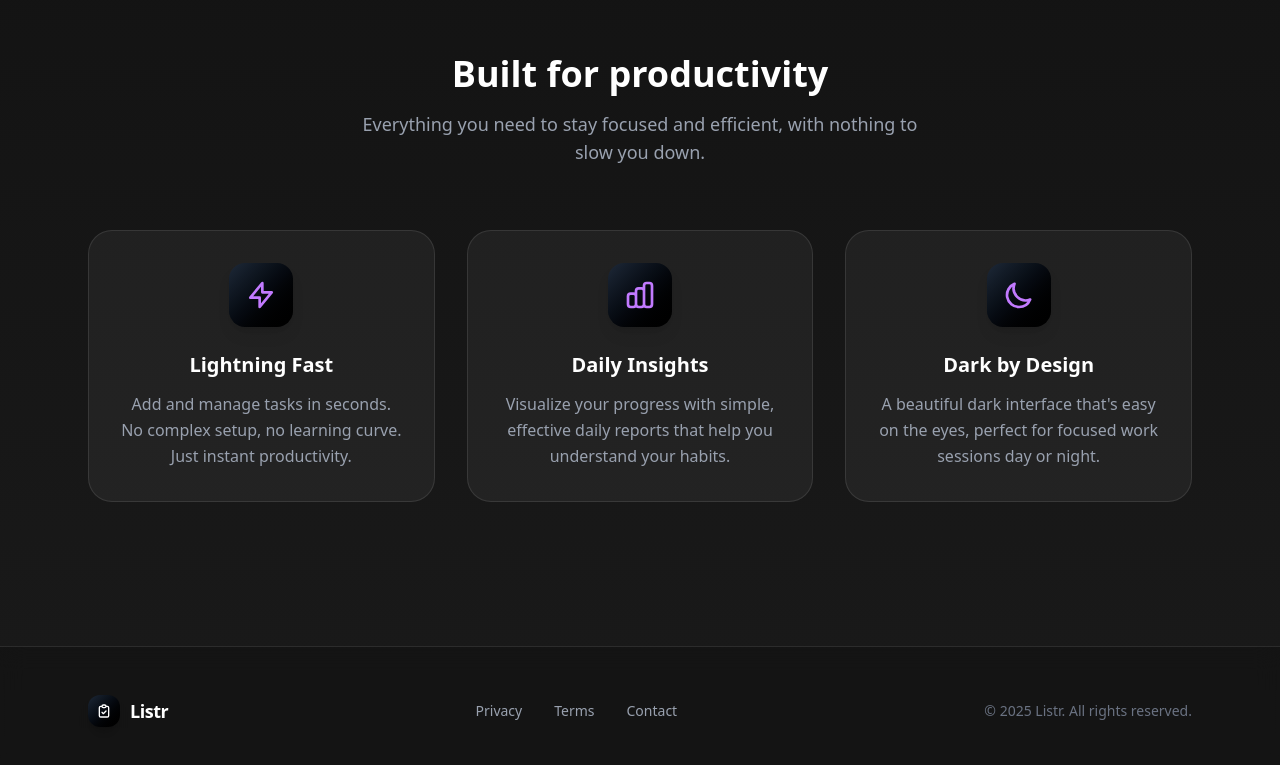
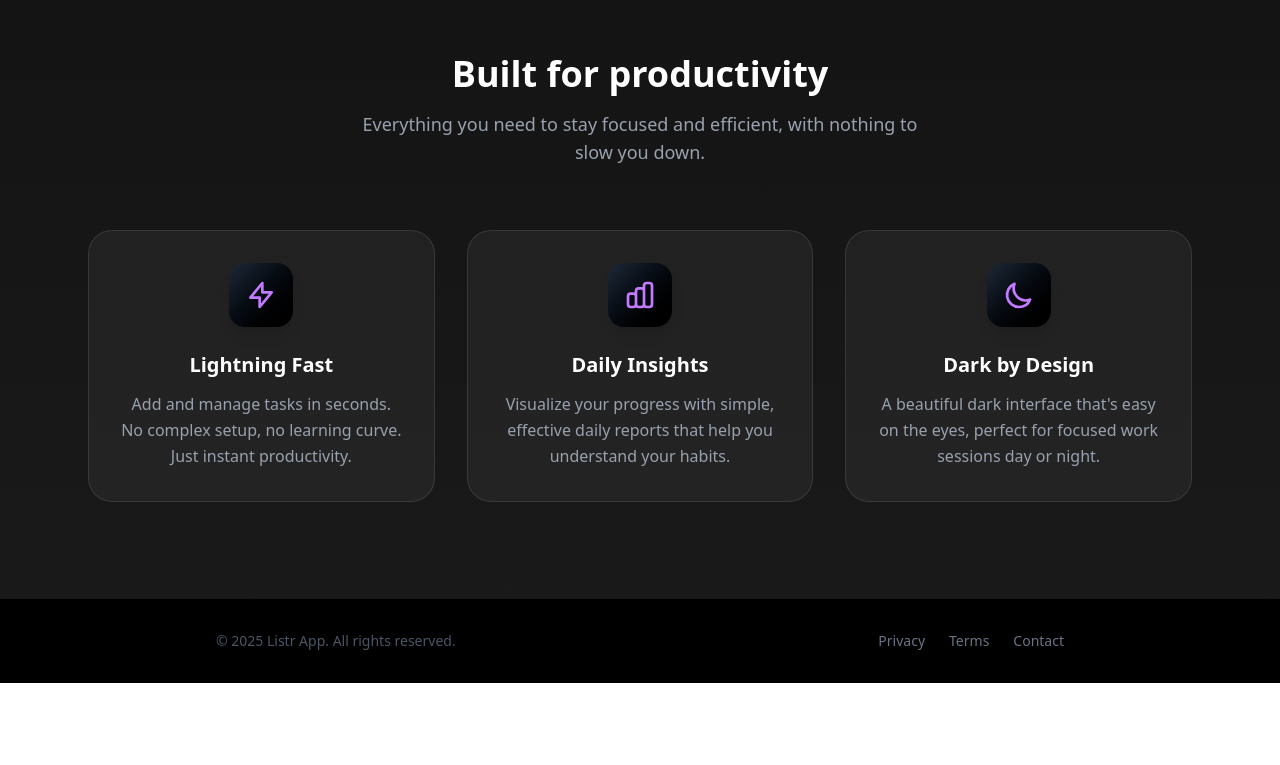
Before and after one commit to iamloouis/Listr-App, a React (Vite) app: page / in a window 1280 px wide. Shown: the part 1231-1996 px from the top of the page. After the commit the page ends 1914 px from the top, so only its background shows below. Built offline with nearby package versions, Linux system fonts and the light colour scheme; the HTML template or start-up script is replaced by a standard one.

Commit message:
Footer edits

```diff
--- a/src/components/Contact.jsx
+++ b/src/components/Contact.jsx
@@ -95,22 +95,16 @@ export default function Contact({ onOpenAuth, onNavigate }) {
         )}
       </div>
 
-      {/* --- FOOTER --- */}
-      <footer className="border-t border-white/10 py-12 mt-auto bg-black/20 backdrop-blur-md">
-          <div className="max-w-6xl mx-auto px-6 flex flex-col md:flex-row justify-between items-center gap-6">
-              <div className="flex items-center gap-2.5">
-                  <div className="w-8 h-8 bg-gradient-to-br from-gray-800 to-black rounded-xl flex items-center justify-center shadow-lg shadow-black/20 text-white font-bold">
-                    <svg className="w-4 h-4" fill="none" stroke="currentColor" viewBox="0 0 24 24"><path strokeLinecap="round" strokeLinejoin="round" strokeWidth="2" d="M9 5H7a2 2 0 00-2 2v12a2 2 0 002 2h10a2 2 0 002-2V7a2 2 0 00-2-2h-2M9 5a2 2 0 002 2h2a2 2 0 002-2M9 5a2 2 0 012-2h2a2 2 0 012 2m-6 9l2 2 4-4"/></svg>
-                  </div>
-                  <span className="text-lg font-bold tracking-tight text-white">Listr</span>
-              </div>
-              <div className="flex gap-8 text-sm font-medium text-gray-400">
-                <button onClick={() => onNavigate('privacy')} className="hover:text-white transition-colors">Privacy</button>
-                <button onClick={() => onNavigate('terms')} className="hover:text-white transition-colors">Terms</button>
-                <button onClick={() => onNavigate('contact')} className="hover:text-white transition-colors text-white">Contact</button>
-              </div>
-              <span className="text-gray-500 text-sm">© 2025 Listr. All rights reserved.</span>
-          </div>
+      {/* --- UNIFIED FOOTER --- */}
+      <footer className="w-full border-t border-neutral-900 py-8 mt-auto bg-black relative z-10">
+        <div className="max-w-4xl mx-auto px-6 flex flex-col md:flex-row justify-between items-center gap-4">
+            <p className="text-gray-600 text-sm">© 2025 Listr App. All rights reserved.</p>
+            <div className="flex gap-6 text-sm text-gray-500">
+                <button onClick={() => onNavigate('privacy')} className="hover:text-white transition">Privacy</button>
+                <button onClick={() => onNavigate('terms')} className="hover:text-white transition">Terms</button>
+                <button onClick={() => onNavigate('contact')} className="hover:text-white transition">Contact</button>
+            </div>
+        </div>
       </footer>
     </div>
   );
--- a/src/components/Dashboard.jsx
+++ b/src/components/Dashboard.jsx
@@ -4,12 +4,11 @@ import { supabase } from '../supabaseClient';
 import { AdapterDayjs } from '@mui/x-date-pickers/AdapterDayjs';
 import { LocalizationProvider } from '@mui/x-date-pickers/LocalizationProvider';
 import { StaticTimePicker } from '@mui/x-date-pickers/StaticTimePicker';
-import { useMediaQuery } from '@mui/material'; // <--- NEW IMPORT
+import { useMediaQuery } from '@mui/material';
 import dayjs from 'dayjs';
 
 export default function Dashboard({ user, onLogout, onNavigate }) {
   // --- RESPONSIVE CHECK ---
-  // Returns "true" if the screen is narrower than 768px (Mobile/Tablet)
   const isMobile = useMediaQuery('(max-width:768px)');
 
   // --- STATE ---
@@ -336,6 +335,7 @@ export default function Dashboard({ user, onLogout, onNavigate }) {
             <div className="flex gap-6 text-sm text-gray-500">
                 <button onClick={() => onNavigate('privacy')} className="hover:text-white transition">Privacy</button>
                 <button onClick={() => onNavigate('terms')} className="hover:text-white transition">Terms</button>
+                <button onClick={() => onNavigate('contact')} className="hover:text-white transition">Contact</button>
             </div>
         </div>
       </footer>
--- a/src/components/LandingPage.jsx
+++ b/src/components/LandingPage.jsx
@@ -2,7 +2,7 @@ import React from 'react';
 
 export default function LandingPage({ onOpenAuth, onNavigate }) {
   return (
-    <div className="min-h-screen bg-gradient-to-b from-[#0a0a0a] to-[#1a1a1a] text-white font-sans">
+    <div className="min-h-screen bg-gradient-to-b from-[#0a0a0a] to-[#1a1a1a] text-white font-sans flex flex-col">
 
       {/* Navbar */}
       <nav className="fixed top-6 left-1/2 transform -translate-x-1/2 z-40 w-[90%] max-w-2xl">
@@ -93,7 +93,7 @@ export default function LandingPage({ onOpenAuth, onNavigate }) {
       </section>
 
       {/* Features Section */}
-      <section className="max-w-6xl mx-auto px-6 py-24 relative z-10">
+      <section className="max-w-6xl mx-auto px-6 py-24 relative z-10 flex-1">
           <div className="text-center mb-16">
               <h2 className="text-3xl md:text-4xl font-bold text-white mb-4">Built for productivity</h2>
               <p className="text-gray-400 text-lg max-w-xl mx-auto">Everything you need to stay focused and efficient, with nothing to slow you down.</p>
@@ -123,25 +123,18 @@ export default function LandingPage({ onOpenAuth, onNavigate }) {
           </div>
       </section>
 
-      {/* Footer */}
-      <footer className="border-t border-white/10 py-12 mt-12 relative z-10 bg-black/20 backdrop-blur-md">
-          <div className="max-w-6xl mx-auto px-6 flex flex-col md:flex-row justify-between items-center gap-6">
-              <div className="flex items-center gap-2.5">
-                  <div className="w-8 h-8 bg-gradient-to-br from-gray-800 to-black rounded-xl flex items-center justify-center shadow-lg shadow-black/20 text-white font-bold">
-                    <svg className="w-4 h-4" fill="none" stroke="currentColor" viewBox="0 0 24 24">
-                       <path strokeLinecap="round" strokeLinejoin="round" strokeWidth="2" d="M9 5H7a2 2 0 00-2 2v12a2 2 0 002 2h10a2 2 0 002-2V7a2 2 0 00-2-2h-2M9 5a2 2 0 002 2h2a2 2 0 002-2M9 5a2 2 0 012-2h2a2 2 0 012 2m-6 9l2 2 4-4"/>
-                    </svg>
-                  </div>
-                  <span className="text-lg font-bold tracking-tight text-white">Listr</span>
-              </div>
-              <div className="flex gap-8 text-sm font-medium text-gray-400">
-                <button onClick={() => onNavigate('privacy')} className="hover:text-white transition-colors">Privacy</button>
-                <button onClick={() => onNavigate('terms')} className="hover:text-white transition-colors">Terms</button>
-                <button onClick={() => onNavigate('contact')} className="hover:text-white transition-colors">Contact</button>
-              </div>
-              <span className="text-gray-500 text-sm">© 2025 Listr. All rights reserved.</span>
-          </div>
+      {/* --- DASHBOARD STYLE FOOTER --- */}
+      <footer className="w-full border-t border-neutral-900 py-8 mt-auto bg-black relative z-10">
+        <div className="max-w-4xl mx-auto px-6 flex flex-col md:flex-row justify-between items-center gap-4">
+            <p className="text-gray-600 text-sm">© 2025 Listr App. All rights reserved.</p>
+            <div className="flex gap-6 text-sm text-gray-500">
+                <button onClick={() => onNavigate('privacy')} className="hover:text-white transition">Privacy</button>
+                <button onClick={() => onNavigate('terms')} className="hover:text-white transition">Terms</button>
+                <button onClick={() => onNavigate('contact')} className="hover:text-white transition">Contact</button>
+            </div>
+        </div>
       </footer>
+
     </div>
   );
 }
--- a/src/components/Privacy.jsx
+++ b/src/components/Privacy.jsx
@@ -41,22 +41,16 @@ export default function Privacy({ onOpenAuth, onNavigate }) {
         </div>
       </div>
 
-      {/* --- FOOTER --- */}
-      <footer className="border-t border-white/10 py-12 mt-auto bg-black/20 backdrop-blur-md">
-          <div className="max-w-6xl mx-auto px-6 flex flex-col md:flex-row justify-between items-center gap-6">
-              <div className="flex items-center gap-2.5">
-                  <div className="w-8 h-8 bg-gradient-to-br from-gray-800 to-black rounded-xl flex items-center justify-center shadow-lg shadow-black/20 text-white font-bold">
-                    <svg className="w-4 h-4" fill="none" stroke="currentColor" viewBox="0 0 24 24"><path strokeLinecap="round" strokeLinejoin="round" strokeWidth="2" d="M9 5H7a2 2 0 00-2 2v12a2 2 0 002 2h10a2 2 0 002-2V7a2 2 0 00-2-2h-2M9 5a2 2 0 002 2h2a2 2 0 002-2M9 5a2 2 0 012-2h2a2 2 0 012 2m-6 9l2 2 4-4"/></svg>
-                  </div>
-                  <span className="text-lg font-bold tracking-tight text-white">Listr</span>
-              </div>
-              <div className="flex gap-8 text-sm font-medium text-gray-400">
-                <button onClick={() => onNavigate('privacy')} className="hover:text-white transition-colors text-white">Privacy</button>
-                <button onClick={() => onNavigate('terms')} className="hover:text-white transition-colors">Terms</button>
-                <button onClick={() => onNavigate('contact')} className="hover:text-white transition-colors">Contact</button>
-              </div>
-              <span className="text-gray-500 text-sm">© 2025 Listr. All rights reserved.</span>
-          </div>
+      {/* --- UNIFIED FOOTER --- */}
+      <footer className="w-full border-t border-neutral-900 py-8 mt-auto bg-black relative z-10">
+        <div className="max-w-4xl mx-auto px-6 flex flex-col md:flex-row justify-between items-center gap-4">
+            <p className="text-gray-600 text-sm">© 2025 Listr App. All rights reserved.</p>
+            <div className="flex gap-6 text-sm text-gray-500">
+                <button onClick={() => onNavigate('privacy')} className="hover:text-white transition">Privacy</button>
+                <button onClick={() => onNavigate('terms')} className="hover:text-white transition">Terms</button>
+                <button onClick={() => onNavigate('contact')} className="hover:text-white transition">Contact</button>
+            </div>
+        </div>
       </footer>
     </div>
   );
--- a/src/components/Terms.jsx
+++ b/src/components/Terms.jsx
@@ -42,22 +42,16 @@ export default function Terms({ onOpenAuth, onNavigate }) {
         </div>
       </div>
 
-      {/* --- FOOTER --- */}
-      <footer className="border-t border-white/10 py-12 mt-auto bg-black/20 backdrop-blur-md">
-          <div className="max-w-6xl mx-auto px-6 flex flex-col md:flex-row justify-between items-center gap-6">
-              <div className="flex items-center gap-2.5">
-                  <div className="w-8 h-8 bg-gradient-to-br from-gray-800 to-black rounded-xl flex items-center justify-center shadow-lg shadow-black/20 text-white font-bold">
-                    <svg className="w-4 h-4" fill="none" stroke="currentColor" viewBox="0 0 24 24"><path strokeLinecap="round" strokeLinejoin="round" strokeWidth="2" d="M9 5H7a2 2 0 00-2 2v12a2 2 0 002 2h10a2 2 0 002-2V7a2 2 0 00-2-2h-2M9 5a2 2 0 002 2h2a2 2 0 002-2M9 5a2 2 0 012-2h2a2 2 0 012 2m-6 9l2 2 4-4"/></svg>
-                  </div>
-                  <span className="text-lg font-bold tracking-tight text-white">Listr</span>
-              </div>
-              <div className="flex gap-8 text-sm font-medium text-gray-400">
-                <button onClick={() => onNavigate('privacy')} className="hover:text-white transition-colors">Privacy</button>
-                <button onClick={() => onNavigate('terms')} className="hover:text-white transition-colors text-white">Terms</button>
-                <button onClick={() => onNavigate('contact')} className="hover:text-white transition-colors">Contact</button>
-              </div>
-              <span className="text-gray-500 text-sm">© 2025 Listr. All rights reserved.</span>
-          </div>
+      {/* --- UNIFIED FOOTER --- */}
+      <footer className="w-full border-t border-neutral-900 py-8 mt-auto bg-black relative z-10">
+        <div className="max-w-4xl mx-auto px-6 flex flex-col md:flex-row justify-between items-center gap-4">
+            <p className="text-gray-600 text-sm">© 2025 Listr App. All rights reserved.</p>
+            <div className="flex gap-6 text-sm text-gray-500">
+                <button onClick={() => onNavigate('privacy')} className="hover:text-white transition">Privacy</button>
+                <button onClick={() => onNavigate('terms')} className="hover:text-white transition">Terms</button>
+                <button onClick={() => onNavigate('contact')} className="hover:text-white transition">Contact</button>
+            </div>
+        </div>
       </footer>
     </div>
   );
```
